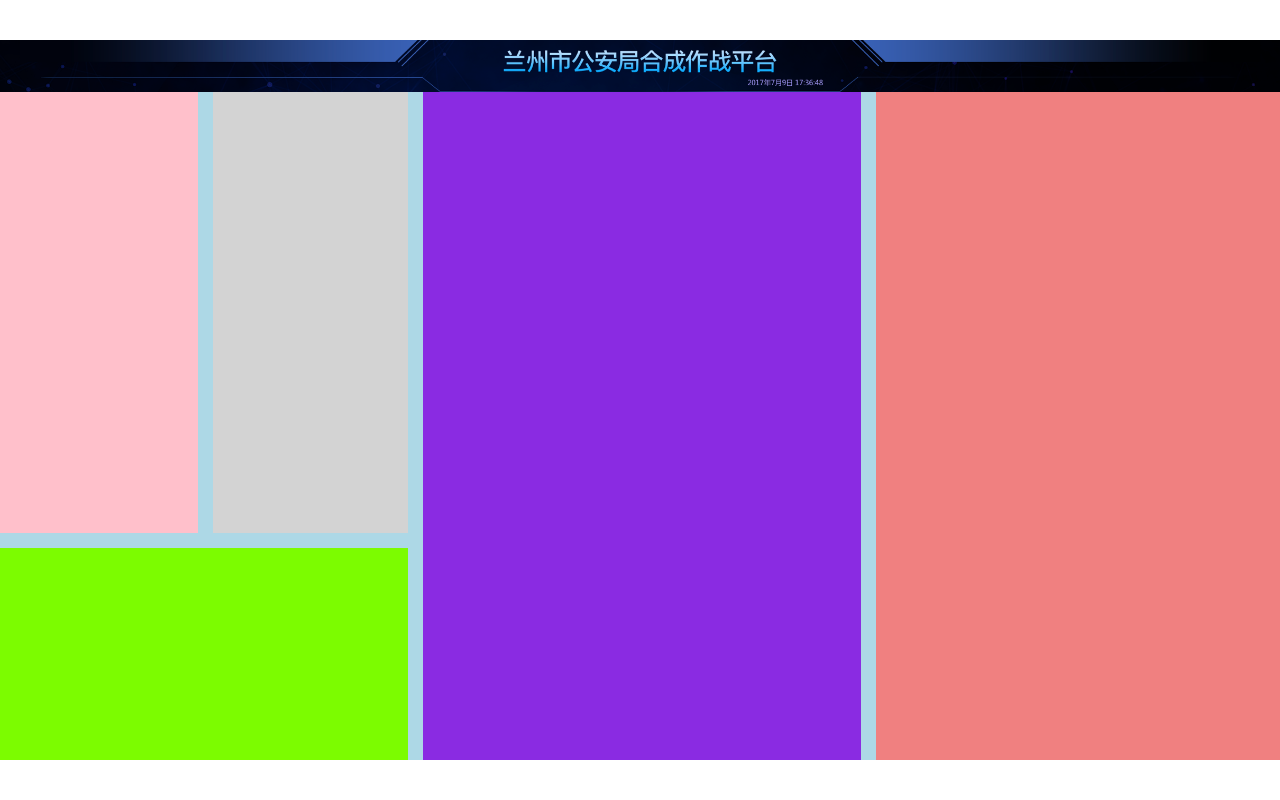
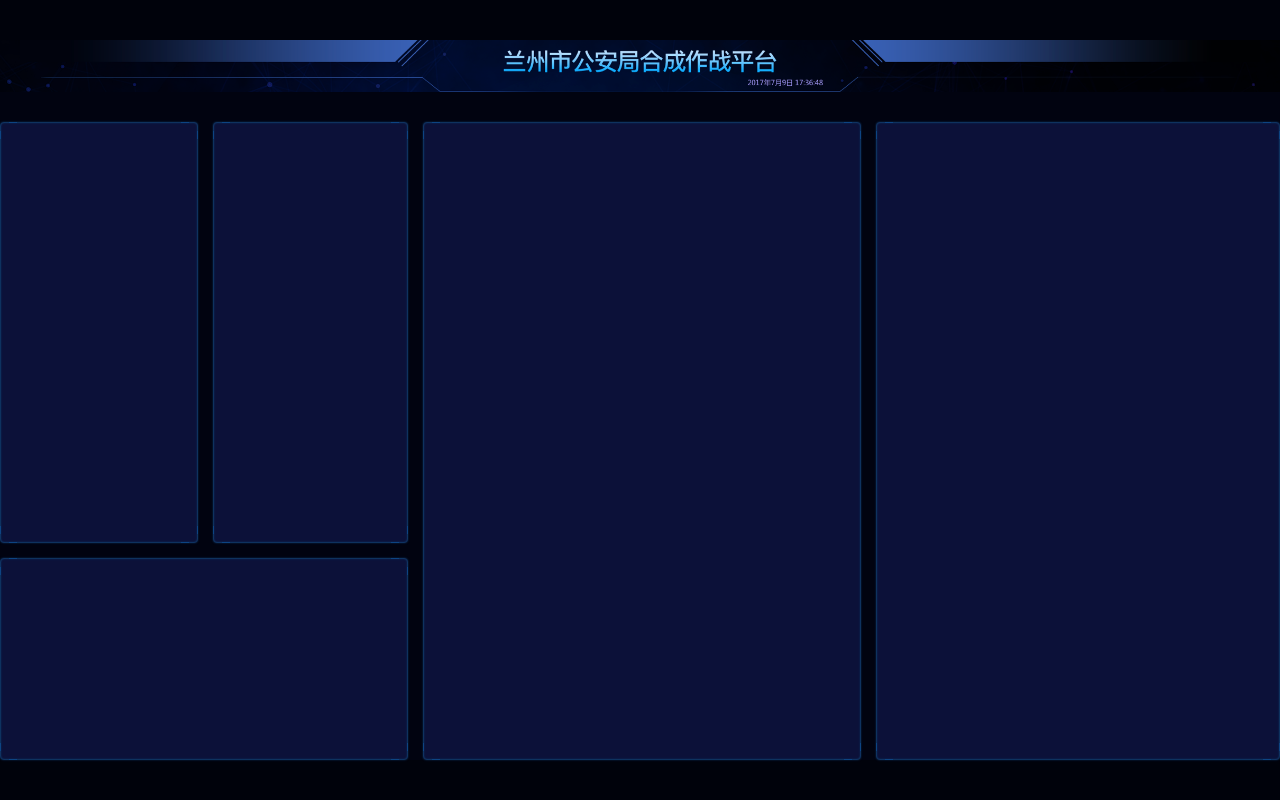
Before and after one commit to Drwna/bigScreen, a React (Vite) app: page /#/ in a window 1280 px wide. Built offline with nearby package versions, Linux system fonts and the light colour scheme.

Commit message:
完成页面背景和 div 框

```diff
--- a/src/pages/home.scss
+++ b/src/pages/home.scss
@@ -4,6 +4,7 @@
   flex: 1;
   display: flex;
   flex-direction: column;
+  background: #010310;
   > header {
     height: px(99);
     background-size: cover;
@@ -16,25 +17,46 @@
     'box3 box3 box4 box5' 363fr / 366fr 361fr 811fr 747fr;
     grid-column-gap: px(28);
     grid-row-gap: px(28);
+    padding-top: 30px;
+    > section {
+      border: 1px solid #0f3362;
+      border-radius: 4px;
+      box-shadow: 0 0 2px 0 #0e325f, inset 0 0 2px 0 #0e325f;
+      background: #0c1139;
+      position: relative;
+      &::after {
+        content: '';
+        left: 0;
+        right: 0;
+        top: 0;
+        bottom: 0;
+        position: absolute;
+        border-radius: 4px;
+        box-shadow: 17px 0 0 -16px #0e325f,
+        -17px 0 0 -16px #0e325f,
+        0 17px 0 -16px #0e325f,
+        0 -17px 0 -16px #0e325f,
+        9px 0 0 -8px #0d4483,
+        -9px 0 0 -8px #0d4483,
+        0 9px 0 -8px #0d4483,
+        0 -9px 0 -8px #0d4483,;
+      }
+    }
     > .section1 {
       grid-area: box1;
-      background: pink;
     }
     > .section2 {
       grid-area: box2;
-      background: lightgray;
     }
     > .section3 {
       grid-area: box3;
-      background: lawngreen;
     }
     > .section4 {
       grid-area: box4;
-      background: blueviolet;
     }
     > .section5 {
       grid-area: box5;
-      background: lightcoral;
     }
   }
+
 }
--- a/src/shared/style.scss
+++ b/src/shared/style.scss
@@ -18,13 +18,13 @@
 body {
   font-family: $font-hei;
   font-size: 16px;
+  background: #00020b;
 }
 
 #root {
   margin: 0 auto;
   display: flex;
   flex-direction: column;
-  background: lightblue;
 }
 .App {
   display: flex;
```
